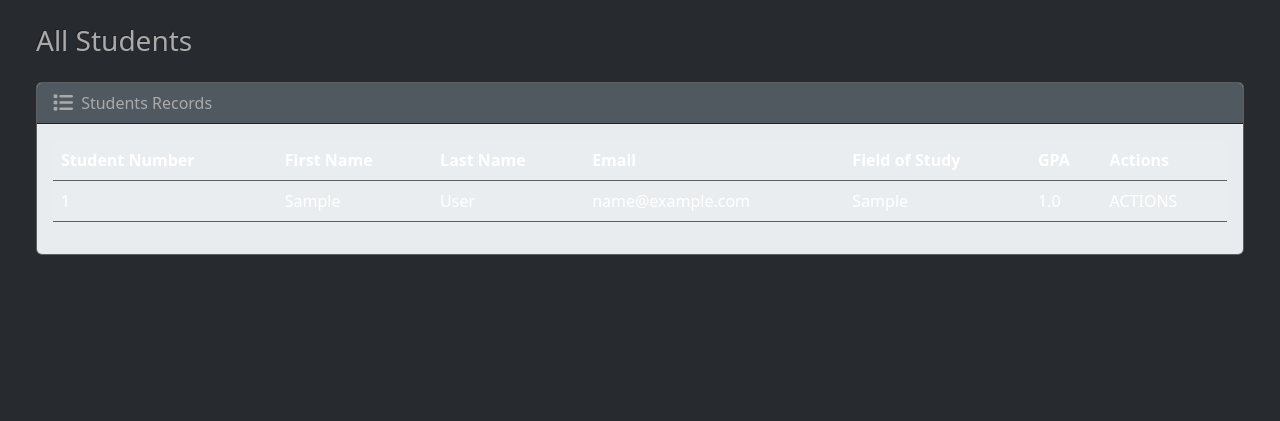
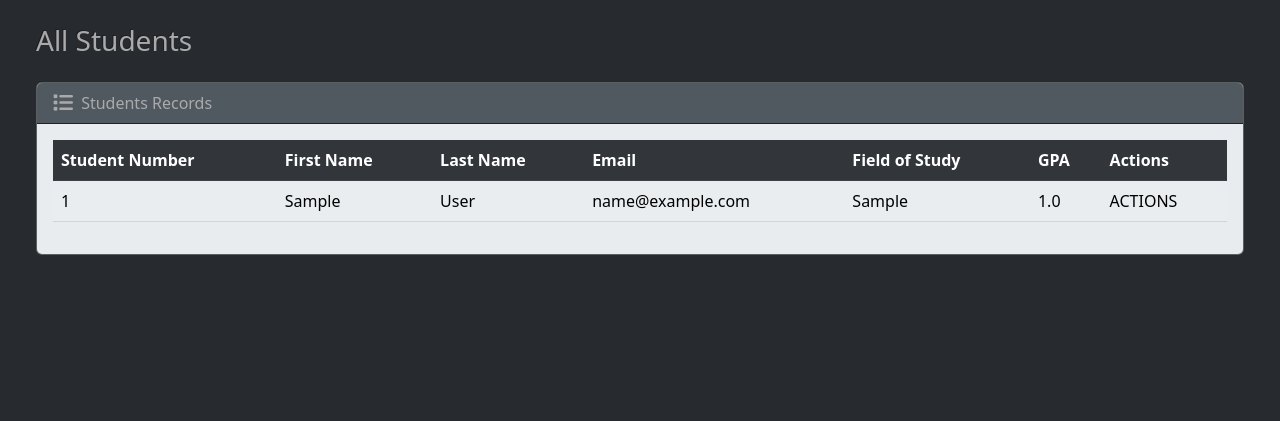
Before and after one commit to CiroJSCH/Student-Management-System, a Django app: page / in a window 1280 px wide. Shown: the part 58-479 px from the top of the page. Run offline with Django 4.2, Linux system fonts and the light colour scheme; tables that the repository leaves empty hold one stand-in row (values such as "Sample post"); some libraries are stand-ins or nearby versions.

Commit message:
fix: fixed table styles

```diff
--- a/students/templates/students/index.html
+++ b/students/templates/students/index.html
@@ -63,7 +63,7 @@
                 <div class="table-responsive">
                   <table class="table table-hover">
                     <thead>
-                      <tr>
+                      <tr class="table-dark">
                         <th scope="col">Student Number</th>
                         <th scope="col">First Name</th>
                         <th scope="col">Last Name</th>
@@ -75,7 +75,7 @@
                     </thead>
                     <tbody>
                       {% for student in students %}
-                      <tr>
+                      <tr class="table-light">
                         <td>{{student.student_number}}</td>
                         <td>{{student.first_name}}</td>
                         <td>{{student.last_name}}</td>
```
